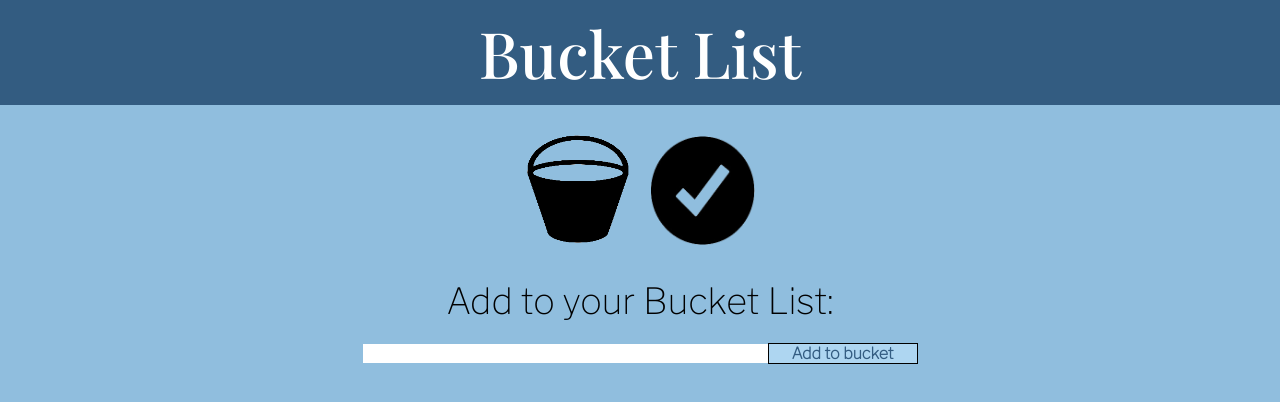
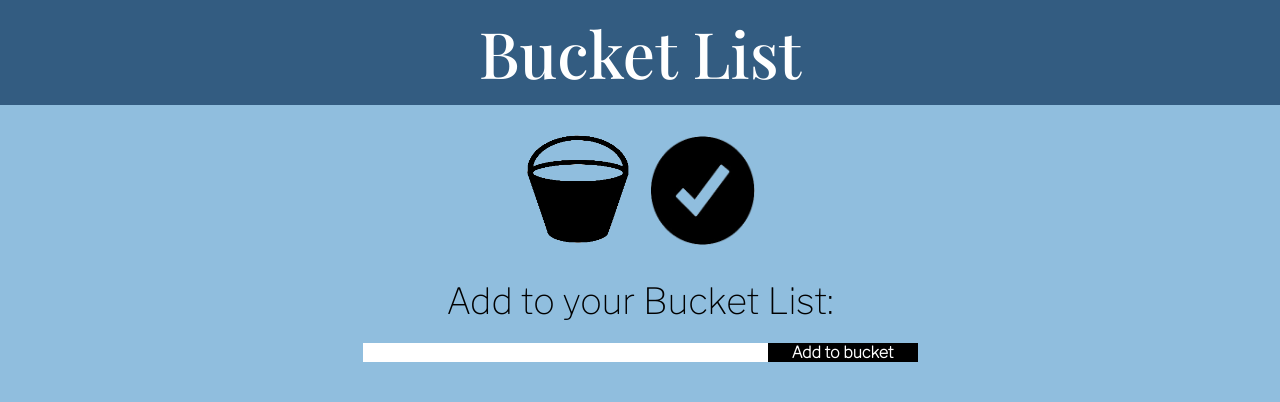
Before and after one commit to ACring17/Bucket-List-Capstone-DM, a plain HTML site: page public/index.html in a window 1280 px wide. In both pictures the pointer is over the input "Add to bucket". Drawn offline with nearby package versions, Linux system fonts and the light colour scheme.

Commit message:
Changed the color of the submit button to be black on hover

```diff
--- a/public/styles.css
+++ b/public/styles.css
@@ -98,7 +98,5 @@ form {
 }
 
 #submitBtn:hover {
-    background-color: #AED6F1;
-    color: #335c81;
-    border: black solid 1px;
+    background-color: black;
 }
```
